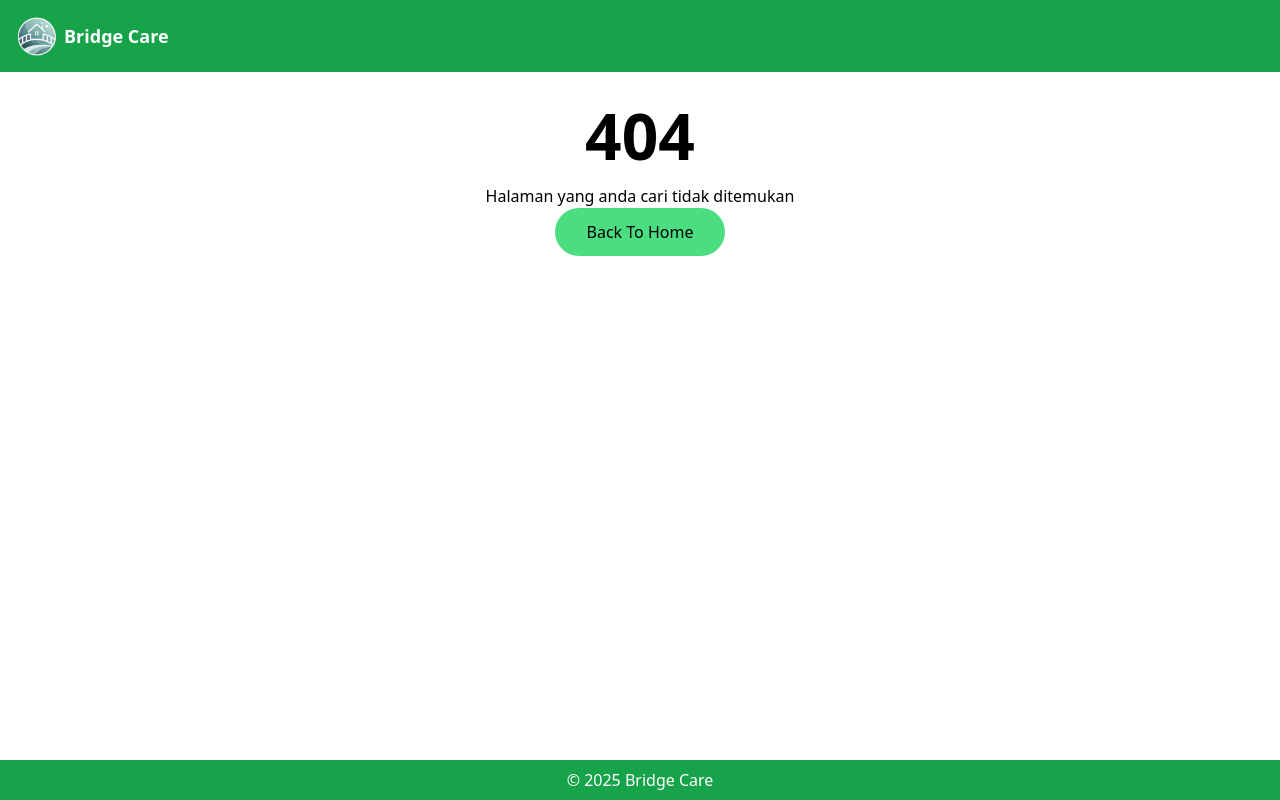
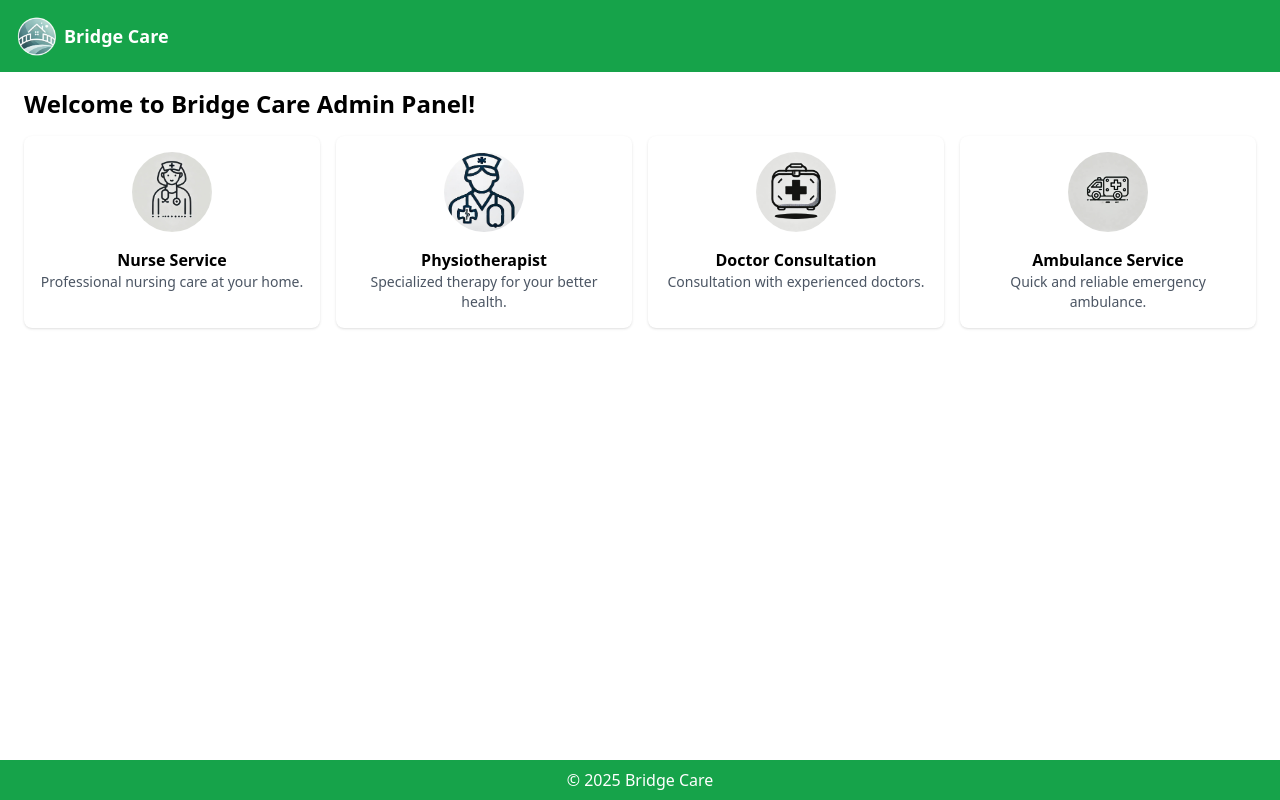
Before and after one commit to Yudann/bridge-care, a Next.js app: page /admin in a window 1280 px wide. Before the commit this address had no page. Built offline with nearby package versions, Linux system fonts and the light colour scheme.

Commit message:
feat: add admin panel service page

```diff
--- /dev/null
+++ b/src/app/admin/history/page.tsx
@@ -0,0 +1,95 @@
+"use client";
+
+import { useEffect, useState } from "react";
+import {
+  getFromLocalStorage,
+  saveToLocalStorage,
+} from "@/utils/localStorageUtils";
+import { Booking } from "@/types/booking";
+
+export default function BookingHistory() {
+  const [bookings, setBookings] = useState<Booking[]>([]);
+  const [loading, setLoading] = useState<boolean>(true);
+
+  useEffect(() => {
+    const fetchBookings = async () => {
+      const currentBookings = await getFromLocalStorage("bookingData");
+      setBookings(currentBookings);
+      setLoading(false);
+    };
+    fetchBookings();
+  }, []);
+
+  const formatDate = (dateString: string) => {
+    const date = new Date(dateString);
+    const options: Intl.DateTimeFormatOptions = {
+      weekday: "long",
+      year: "numeric",
+      month: "long",
+      day: "numeric",
+    };
+    return date.toLocaleDateString("id-ID", options);
+  };
+
+  const handleDelete = async (index: number) => {
+    const updatedBookings = bookings.filter((_, i) => i !== index);
+    setBookings(updatedBookings); // Perbarui state
+    await saveToLocalStorage("bookingData", updatedBookings); // Simpan ke LocalForage
+  };
+
+  if (loading) {
+    return (
+      <div className="flex items-center justify-center h-full p-6">
+        <div className="w-16 h-16 border-4 border-t-4 border-green-500 border-solid rounded-full animate-spin"></div>
+      </div>
+    );
+  }
+
+  if (bookings.length === 0) {
+    return (
+      <div className="p-6 text-center">
+        <p className="text-xl font-bold text-gray-500">
+          Tidak ada riwayat booking.
+        </p>
+      </div>
+    );
+  }
+
+  return (
+    <div className="p-6">
+      <h1 className="text-2xl font-bold mb-4 text-center">Riwayat Pemesanan</h1>
+      <div className="space-y-4">
+        {bookings.map((booking, index) => (
+          <div
+            key={index}
+            className="p-4 bg-white rounded-lg shadow-md hover:shadow-lg transition duration-300 ease-in-out"
+          >
+            <div className="space-y-2">
+              <p className="text-xl font-semibold text-black">
+                <b>User:</b> {booking.username}
+              </p>
+              <p className="text-lg text-black">
+                <b>Service Type:</b> {booking.serviceType}
+              </p>
+              <p className="text-lg text-black">
+                <b>Service:</b> {booking.service}
+              </p>
+              <p className="text-lg text-black">
+                <b>Profile:</b> {booking.profile}
+              </p>
+              <p className="text-sm text-black">
+                <b>Date:</b> {formatDate(booking.date)}
+              </p>
+              <button
+                onClick={() => handleDelete(index)}
+                className="mt-2 px-4 py-2 bg-red-500 text-white rounded-lg hover:bg-red-600 transition duration-300"
+              >
+                Hapus
+              </button>
+            </div>
+          </div>
+        ))}
+      </div>
+    </div>
+  );
+}
--- /dev/null
+++ b/src/app/admin/page.tsx
@@ -0,0 +1,53 @@
+"use client";
+
+import { useRouter } from "next/navigation";
+import ServiceCard from "../dashboard/components/ServiceCard";
+
+const services = [
+  {
+    title: "Nurse Service",
+    description: "Professional nursing care at your home.",
+    image: "/perawat.jpeg",
+    slug: "nurse-service",
+  },
+  {
+    title: "Physiotherapist",
+    description: "Specialized therapy for your better health.",
+    image: "/terapi.jpeg",
+    slug: "physiotherapist",
+  },
+  {
+    title: "Doctor Consultation",
+    description: "Consultation with experienced doctors.",
+    image: "/dokter.jpeg",
+    slug: "doctor-consultation",
+  },
+  {
+    title: "Ambulance Service",
+    description: "Quick and reliable emergency ambulance.",
+    image: "/ambulan.jpeg",
+    slug: "ambulance-service",
+  },
+];
+
+export default function DashboardPage() {
+  const router = useRouter();
+  return (
+    <div>
+      <h2 className="text-2xl font-bold mb-4">
+        Welcome to Bridge Care Admin Panel!
+      </h2>
+      <div className="grid grid-cols-1 sm:grid-cols-2 lg:grid-cols-4 gap-4">
+        {services.map((service) => (
+          <ServiceCard
+            key={service.title}
+            title={service.title}
+            description={service.description}
+            image={service.image}
+            onClick={() => router.push(`/admin/${service.slug}`)}
+          />
+        ))}
+      </div>
+    </div>
+  );
+}
```
